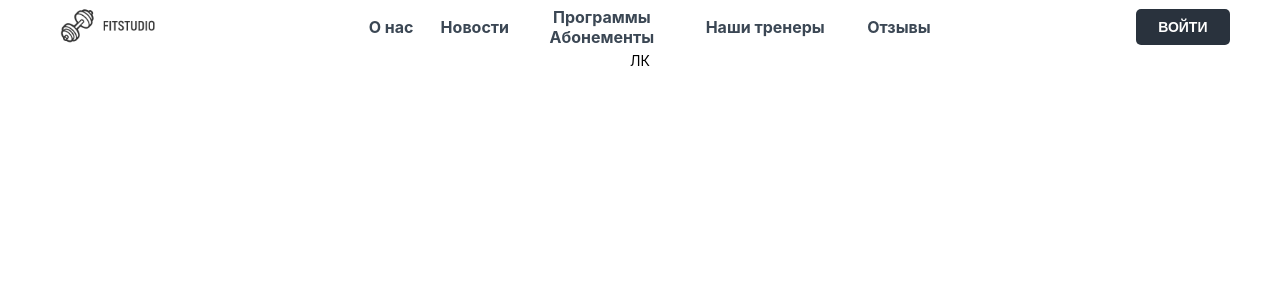
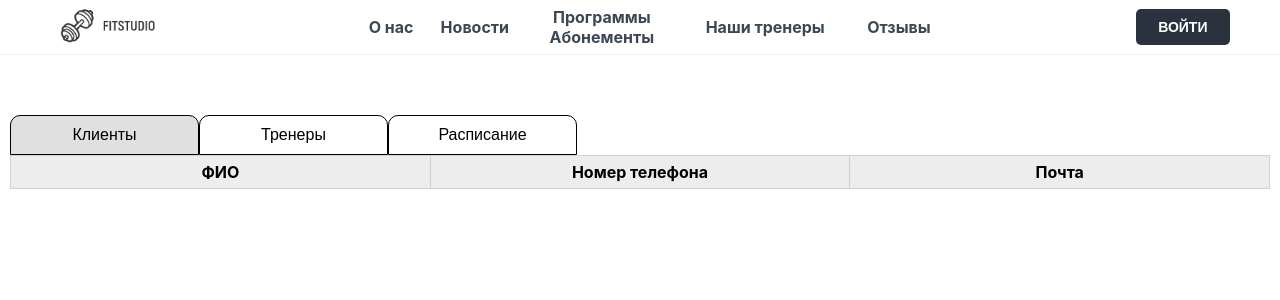
Before and after one commit to moevm/nosql2h22-fitness, a React (Create React App) app in the folder frontend/: page /user/admin in a window 1280 px wide. Shown: the top 300 px of the page. Built offline with nearby package versions, Linux system fonts and the light colour scheme.

Commit message:
Added AdminPage and updated Header

```diff
--- a/frontend/src/components/AdminPage.js
+++ b/frontend/src/components/AdminPage.js
@@ -1,7 +1,57 @@
+import '../css/AdminPage.css';
+
+import { useState } from 'react';
+import ClientsTrainersTable from './ClientsTrainersTable';
+import TimeTable from './TimeTable';
+
 export default function AdminPage(){
+    const [nameDB, setNameDB] = useState('clients');
+
+    const openTab = e => {
+        if (!e.target.classList[1]){
+            setNameDB(e.target.id);
+        }
+    };
+
+    const selectTable = () => {
+        switch(nameDB){
+            case 'clients':
+            case 'trainers':
+                return(
+                    <ClientsTrainersTable name_DB={nameDB}/>
+                );
+            case 'timetable':
+                return(
+                    <TimeTable/>
+                );
+            default:
+                break;
+        }
+
+    };
+
     return(
-        <div>
-            <h1>ЛК</h1>
+        <div className='adminPage__box'>
+            <div className="adminPage_tab">
+                <button
+                    className={`tabs__btn ${nameDB === 'clients' ? 'tabs__btn_active' : ''}`}
+                    onClick={openTab}
+                    id='clients'
+                >Клиенты</button>
+                <button
+                    className={`tabs__btn ${nameDB === 'trainers' ? 'tabs__btn_active' : ''}`}
+                    onClick={openTab}
+                    id='trainers'
+                >Тренеры</button>
+                <button
+                    className={`tabs__btn ${nameDB === 'timetable' ? 'tabs__btn_active' : ''}`}
+                    onClick={openTab}
+                    id='timetable'
+                >Расписание</button>
+            </div>
+            <div className='table_box'>
+                {selectTable()}
+            </div>
         </div>
     );
 };
--- /dev/null
+++ b/frontend/src/components/ClientsTrainersTable.js
@@ -0,0 +1,13 @@
+export default function ClientsTrainersTable(props){
+    return(
+        <table>
+            <thead>
+                <tr>
+                    <th>ФИО</th>
+                    <th>Номер телефона</th>
+                    <th>Почта</th>
+                </tr>
+            </thead>
+        </table>
+    );
+};
--- a/frontend/src/components/FormSingIn.js
+++ b/frontend/src/components/FormSingIn.js
@@ -1,16 +1,40 @@
+import { useState } from "react";
+import { useNavigate } from "react-router-dom";
+
 export default function FormSingIn(){
+    const [login, setLogin] = useState({value: ''});
+    const [pass, setPass] = useState({value: ''});
+    let navigate = useNavigate();
 
-    const handleSubmit = () => {};
+    const handleChange = e =>{
+        switch(e.target.id){
+            case 'login':
+                setLogin({value: e.target.value});
+                break;
+            case 'password':
+                setPass({value: e.target.value});
+                break;
+            default:
+                break;
+        }
+    };
+
+    const handleSubmit = () => {
+        if(login.value === 'admin' && pass.value === 'admin01'){
+            navigate('/user/admin');
+        }
+        sessionStorage.setItem('autoriz', login.value);
+    };
 
     return(
         <form onSubmit={()=>handleSubmit()}>
             <div className='items'>
                 <p>Логин</p>
-                <input type='text'/>
+                <input id='login' type='text' value={login.value} onChange={handleChange}/>
             </div>
             <div className='items'>
                 <p>Пароль</p>
-                <input type='password'/>
+                <input id='password' type='password' value={pass.value} onChange={handleChange}/>
             </div>
             <div>
                 <button id='singIn' type='submit'>Войти</button>
--- a/frontend/src/components/Header.js
+++ b/frontend/src/components/Header.js
@@ -9,6 +9,32 @@ function Header() {
 
     const openPage = (path) => {
         navigate(path);
+    };
+
+    const selectButton = e => {
+        console.log(sessionStorage)
+        if(!sessionStorage.length)
+            return(
+                <button id='login_btn' onClick={() => openPage('/login')}>ВОЙТИ</button>
+            );
+        else{
+            if(localStorage.getItem('autoriz') === 'admin'){
+                return(
+                    <div className='PA_box'>
+                        <p>Администратор</p>
+                        <button id='PA_btn' onClick={() => openPage('/user/admin')}>ЛК</button>
+                    </div>
+                );
+            }
+            else{
+                return(
+                    <div>
+                        <button>ув</button>
+                        <button>ЛК</button>
+                    </div>
+                );
+            }
+        }
     };
 
     return (
@@ -28,9 +54,9 @@ function Header() {
                     </tr>
                 </thead>
             </table>
-            <button id='login' onClick={() => openPage('/login')}>ВОЙТИ</button>
+            {selectButton()}
         </div>
     );
-}
+};
 
 export default Header;
--- a/frontend/src/components/LoginPage.js
+++ b/frontend/src/components/LoginPage.js
@@ -20,12 +20,10 @@ export default function LoginPage(){
                     <button
                         className={`tabs__btn ${singIn ? 'tabs__btn_active' : ''}`}
                         onClick={openTab}
-                        value='singIn'
                     >Вход</button>
                     <button
                         className={`tabs__btn ${singIn ? '' : 'tabs__btn_active'}`}
                         onClick={openTab}
-                        value='singUp'
                     >Регистрация</button>
                 </div>
                 <div>
--- /dev/null
+++ b/frontend/src/components/TimeTable.js
@@ -0,0 +1,13 @@
+export default function TimeTable(){
+    return(
+        <table>
+            <thead>
+                <tr>
+                    <th>Время</th>
+                    <th>Тренер</th>
+                    <th>Список записавшихся</th>
+                </tr>
+            </thead>
+        </table>
+    );
+};
--- /dev/null
+++ b/frontend/src/css/AdminPage.css
@@ -0,0 +1,53 @@
+.adminPage__box{
+    display: flex;
+    flex-direction: column;
+    padding: 50px 10px;
+}
+
+.adminPage_tab{
+    width: 50%;
+    margin-top: 10px;
+    display: flex;
+    align-items: flex-start;
+}
+
+.adminPage_tab .tabs__btn {
+    padding: 0.5rem 0.75rem;
+    font-size: 16px;
+    font-weight: normal;
+    color: #000;
+    line-height: 24px;
+    width: 30%;
+    border: 1px solid #000;
+    cursor: pointer;
+    border-radius: 10px 10px 0 0;
+    background-color: white;
+}
+
+.adminPage_tab .tabs__btn_active {
+    background: #e0e0e0;
+    cursor: default;
+}
+
+.tabs__btn:not(.tabs__btn_active):hover,
+.tabs__btn:not(.tabs__btn_active):focus {
+    background-color: #eee;
+}
+
+.table_box table{
+    width: 100%;
+    table-layout: fixed;
+    border-collapse: collapse;
+    border: 1px solid #d2d2d2;
+}
+
+.table_box th{
+    border: 1px solid #d2d2d2;
+    font-size: 16px;
+    background: #eeeded;
+    padding: 8px;
+}
+
+.table_box td{
+    border: 1px solid #d2d2d2;
+}
--- a/frontend/src/css/Header.css
+++ b/frontend/src/css/Header.css
@@ -2,12 +2,13 @@
     display: flex;
     justify-content: space-between;
     align-items: center;
-    margin: 0 50px;
+    padding: 0 50px;
     background-color: white;
     font-size: 16px;
     font-weight: bold;
     color: #3b4754;
     line-height: 20px;
+    border-bottom: 1px solid #edf0f4;
 }
 
 .header img{
@@ -19,7 +20,7 @@
     min-width: 50%;
 }
 
-#login{
+#login_btn{
     width: 8%;
     height: 36px;
     background-color: #29323d;
@@ -30,6 +31,18 @@
     border-radius: 5px;
 }
 
+.PA_box{
+    display: flex;
+    align-items: center;
+}
+
+#PA_btn{
+    width: 40px;
+    height: 40px;
+    border-radius: 50%;
+    margin-left: 10px;
+}
+
 .header td:hover{
     background-color: #edf0f4;
     cursor: pointer;
```
